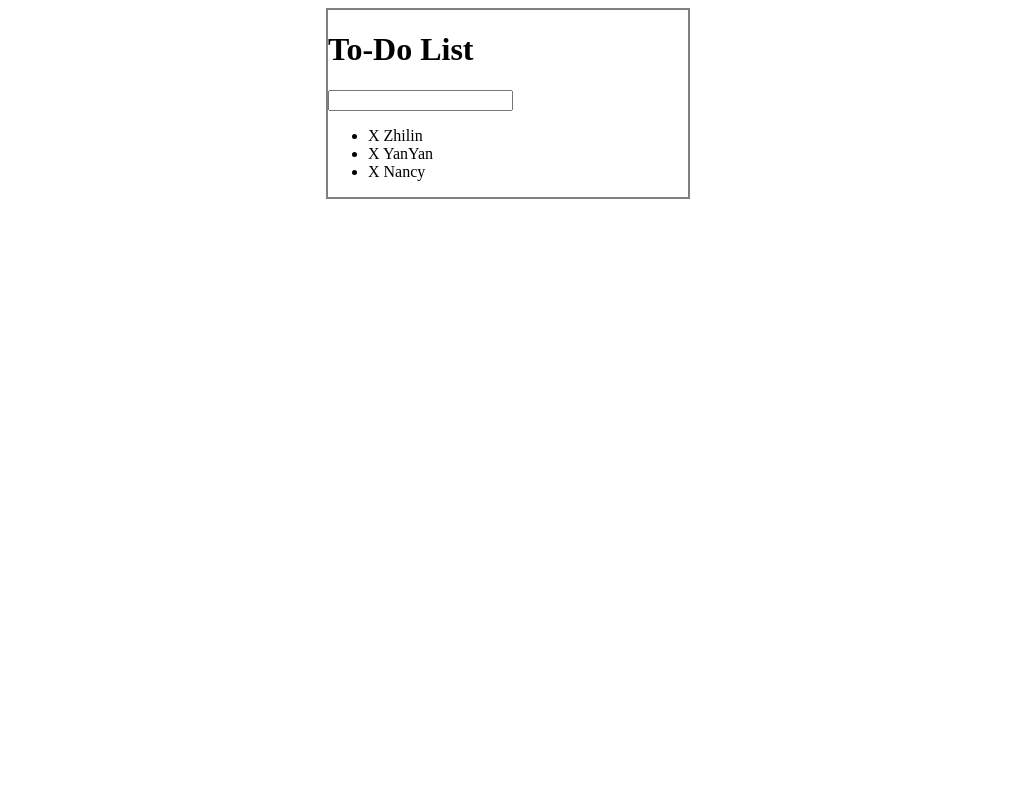
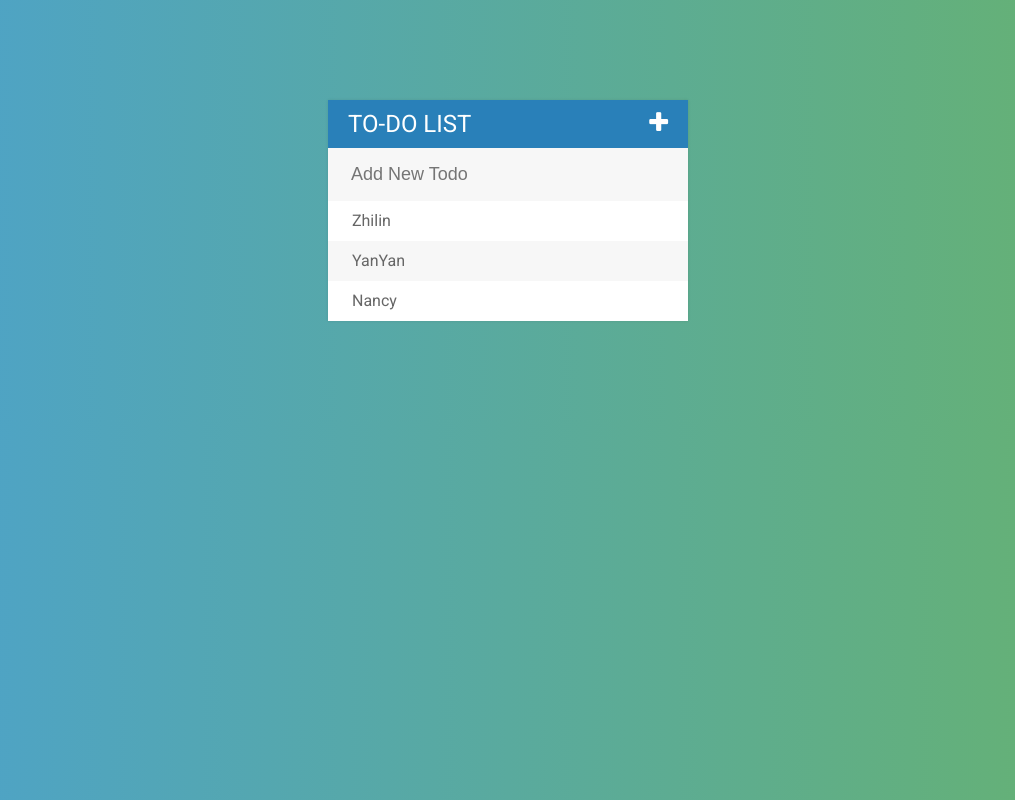
Before and after one commit to 2monsta/ToDoList, a plain HTML site: page index.html in a window 1280 px wide. Shown: the whole page, without its empty margins (132-1147 px from the left). Drawn offline with Linux system fonts and the light colour scheme.

Commit message:
Finished

```diff
--- a/assets/css/todos.css
+++ b/assets/css/todos.css
@@ -1,10 +1,73 @@
 #container{
 	width:360px;
-	border: 2px solid gray;
-	margin: 0 auto;
+	box-shadow: 0 0 3px rgba(0, 0, 0, 0.1);
+	margin: 100px auto;
+	background-color: #f7f7f7;
 }
-
+h1{
+	background-color: #2980b9;
+	color: white;
+	margin: 0;
+	padding: 10px 20px;
+	text-transform: uppercase;
+	font-size: 24px;
+	font-weight: normal;
+}
+ul{
+	list-style-type: none;
+	margin: 0;
+	padding: 0;
+}
+li{
+	background: white;
+	height: 40px;
+	line-height: 40px;
+	color: #666;
+}
+li:nth-child(2n){
+	background: #f7f7f7;
+}
+body{
+	font-family: 'Roboto', sans-serif;
+	background: #67B26F;  /* fallback for old browsers */
+	background: -webkit-linear-gradient(left, #4ca2cd, #67B26F);
+	background: -o-linear-gradient(left, #4ca2cd, #67B26F);
+	background: linear-gradient(to right, #4ca2cd, #67B26F);  /* Chrome 10-25, Safari 5.1-6 */ /* W3C, IE 10+/ Edge, Firefox 16+, Chrome 26+, Opera 12+, Safari 7+ */
+}
+/*crosses out the list*/
 .completed{
 	color: gray;
 	text-decoration: line-through;
 }
+input{
+	font-size: 18px;
+	background-color: #f7f7f7;
+	width: 100%;
+	padding: 13px 13px 13px 20px;
+	box-sizing: border-box;
+	color: #2980b9;
+	border: 3px solid rgba(0, 0, 0, 0);
+}
+input:focus{
+	background: white;
+	border: 3px solid #2980b9;
+	outline: none;
+}
+.fa-plus{
+	float: right;
+}
+span{
+	background: #e74c3c;
+	height: 40px;
+	margin-right: 20px;
+	text-align: center;
+	color: white;
+	width: 0;
+	display: inline-block;
+	transition: 0.2s linear;
+	opacity: 0;
+}
+li:hover span{
+	width: 40px;
+	opacity: 1.0;
+}
--- a/assets/js/todos.js
+++ b/assets/js/todos.js
@@ -1,30 +1,31 @@
-// Check Off specific todos by clicking
-$("li").click(function(){
-	//if li is gray
-		//turn it black
-	//else
-		//turn it gray
-	// if($(this).css("color")==="rgb(128, 128, 128)"){
-	// 	$(this).css({
-	// 		color: "black",
-	// 		textDecoration: "none"
-	// 	});
-	// }else{
-	// 	$(this).css({
-	// 	color: "gray",
-	// 	textDecoration: "line-through"
-	// 	});
-	// }
-
+//Check Off specific todos by clicking
+//reason to select the ul is because it only works when the page is loaded.
+//when the page is loaded, we dont have all the li's, the second argument is that when
+//it's clicked on a li within the loaded ul, the listener will fire
+$("ul").on("click", "li", function(){
 	$(this).toggleClass("completed"); //Much simpler way to do this.
 });
 
 //Click on X to delete todo
 
-$("span").click(function(e){
+$("ul").on("click", "span", function(e){
 	//remove the li from the page
 	$(this).parent().fadeOut(500,function(){ // this "this" is the span that is selected
 		$(this).remove(); // this "this" is the li and not the span
 	});
 	e.stopPropagation(); //stops all the other event listeners
 })
+
+$("input[type = 'text']").keypress(function(e){
+	if(e.which===13){
+		//grabbing todo text from input
+		var todoText = $(this).val();
+		$(this).val("");
+		//create a new li and add to ul (added to the list)
+		$("ul").append("<li><span><i class='fa fa-trash'></i></span> "+ todoText + "</li>")
+	}
+})
+
+$(".fa-plus").click(function(){
+	$("input[type='text']").fadeToggle();
+})
--- a/index.html
+++ b/index.html
@@ -4,16 +4,18 @@
 	<meta charset="UTF-8">
 	<title>ToDo List</title>
 	<link rel="stylesheet" type="text/css" href="assets/css/todos.css">
+	<link href="https://fonts.googleapis.com/css?family=Roboto" rel="stylesheet">
 	<script type="text/javascript" src="assets/js/lib/jquery-3.2.1.min.js"></script>
+	<link rel="stylesheet" type="text/css" href="https://maxcdn.bootstrapcdn.com/font-awesome/4.7.0/css/font-awesome.min.css">
 </head>
 <body>
 	<div id="container">
-		<h1>To-Do List</h1>
-		<input type="text">
+		<h1>To-Do List <i class="fa fa-plus" aria-hidden="true"></i></h1>
+		<input type="text" placeholder="Add New Todo">
 		<ul>
-			<li><span>X</span> Zhilin</li>
-			<li><span>X</span> YanYan</li>
-			<li><span>X</span> Nancy</li>
+			<li><span><i class="fa fa-trash" aria-hidden="true"></i></span> Zhilin</li>
+			<li><span><i class="fa fa-trash" aria-hidden="true"></i></span> YanYan</li>
+			<li><span><i class="fa fa-trash" aria-hidden="true"></i></span> Nancy</li>
 		</ul>
 	</div>
 
```
